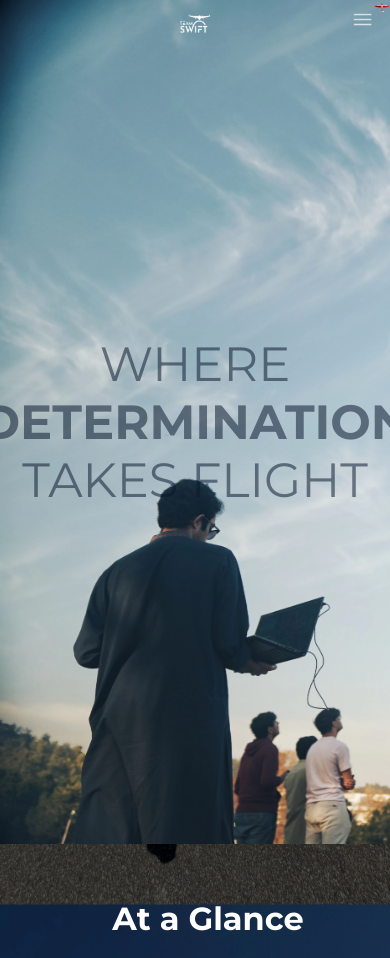
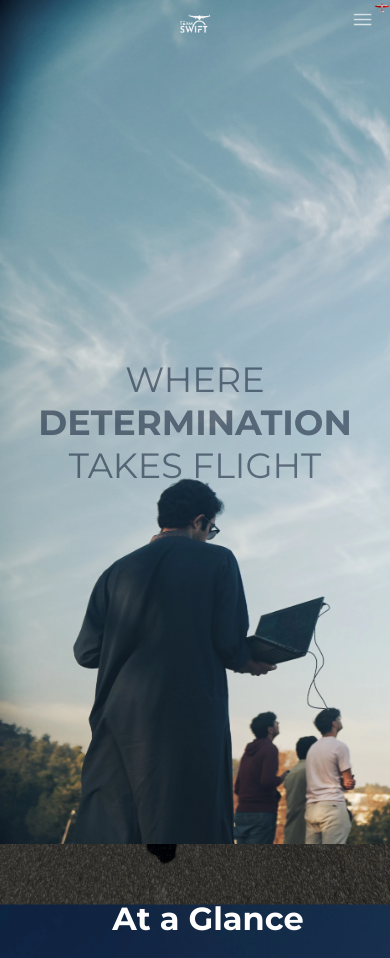
Before and after one commit to Team-Swift-GIKI/Swift-Website, a plain HTML site: page index.html in a window 390 px wide. Shown: the top 958 px of the page. Drawn offline with Linux system fonts and the light colour scheme.

Commit message:
Update style.css

```diff
--- a/styles/style.css
+++ b/styles/style.css
@@ -621,6 +621,9 @@ MARK: TABLET PORTRAT
 MARK: MOBILE
 */
 @media (max-width: 768px) {
+		#TitleScreen {
+		font-size: 3vw;
+	}
 	nav>ul>li {
 		display: none;
 	}
```
